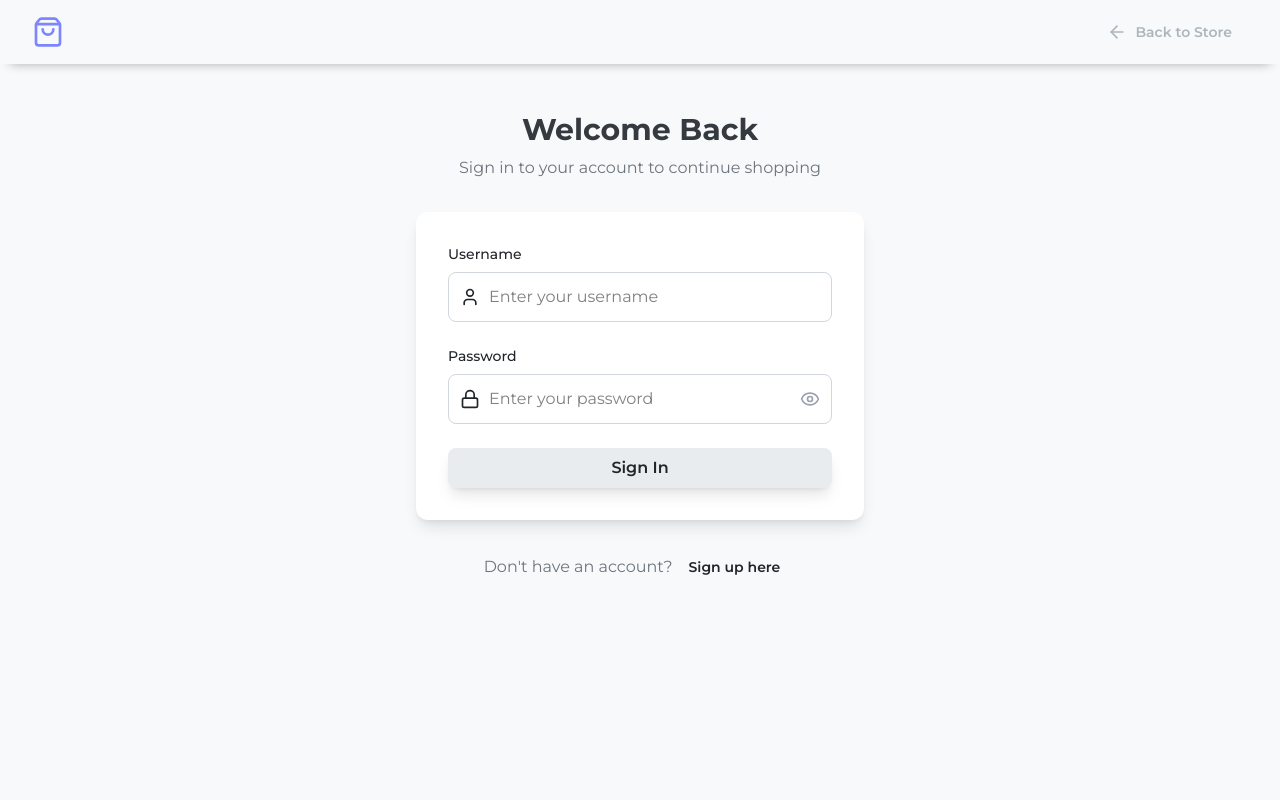
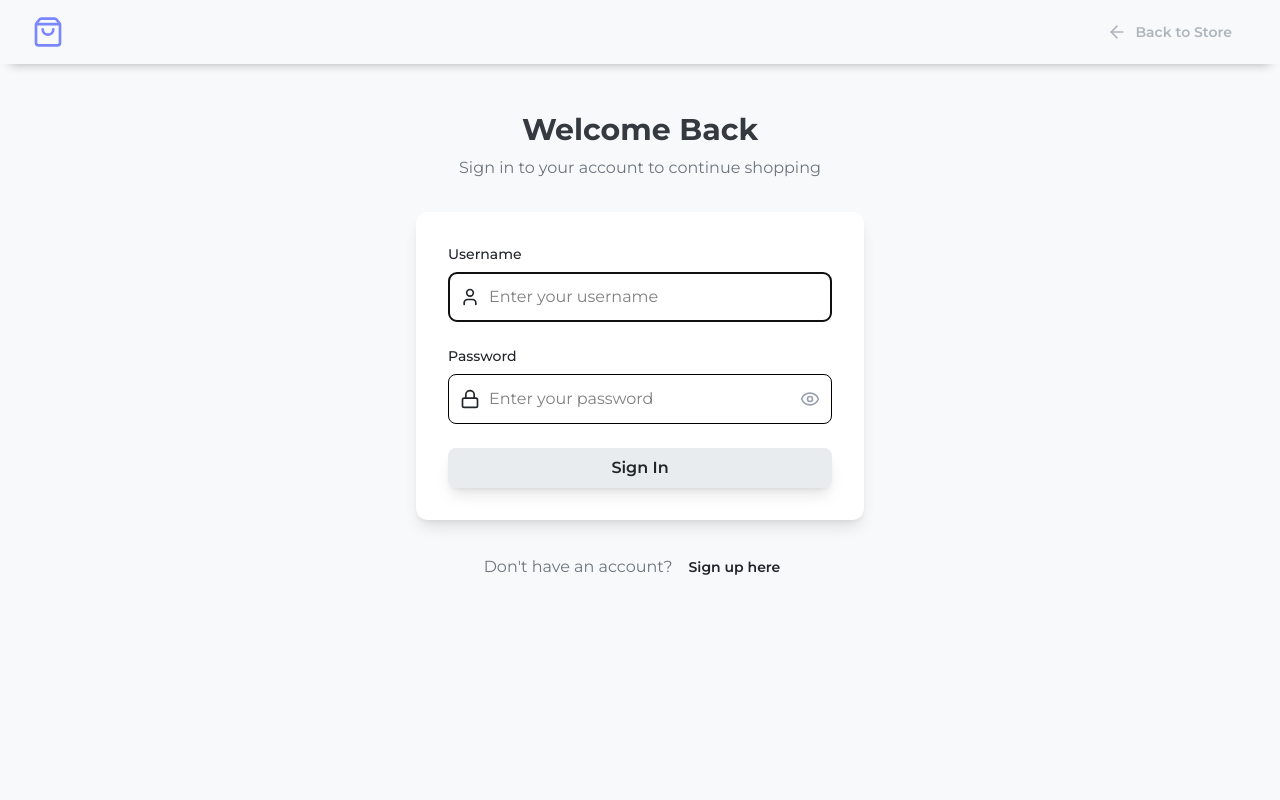
Before and after one commit to gemadp01/ojt-netkrom-frontend, a React (Vite) app: page /login in a window 1280 px wide. Shown: the top 800 px of the page. Built offline with nearby package versions, Linux system fonts and the light colour scheme.

Commit message:
feat(auth): integrate login and logout with API

```diff
--- a/src/components/AdminLayout/AdminLayout.jsx
+++ b/src/components/AdminLayout/AdminLayout.jsx
@@ -4,9 +4,11 @@ import { AdminPage } from "@/components/guard/AdminPage";
 import SidebarItem from "@/components/AdminLayout/Sidebar/SidebarItem";
 import SidebarHeader from "@/components/AdminLayout/Sidebar/SidebarHeader";
 import { Button } from "@/components/common/Button";
+import { useNavigate } from "react-router";
 
 const AdminLayout = ({ title, rightSection, children }) => {
   const [sidebarOpen, setSidebarOpen] = useState(false);
+  const navigate = useNavigate();
 
   const handleSidebarOpen = useCallback((tab) => {
     setSidebarOpen(tab);
@@ -17,6 +19,16 @@ const AdminLayout = ({ title, rightSection, children }) => {
     email: "sarah@catalogstore.com",
     avatar:
       "https://images.unsplash.com/photo-1494790108755-2616c66e1de0?w=40&h=40&fit=crop",
+  };
+
+  const handleLogout = async (e) => {
+    e.preventDefault();
+
+    await fetch("/api/auth/logout", { method: "POST" });
+
+    localStorage.removeItem("token");
+
+    navigate("/login");
   };
 
   return (
@@ -49,9 +61,11 @@ const AdminLayout = ({ title, rightSection, children }) => {
                 </p>
                 <p className="text-sm text-gray-500">{adminUser.email}</p>
               </div>
-              <button className="text-gray-400 hover:text-gray-600">
-                <LogOut className="h-5 w-5 ml-3" />
-              </button>
+              <form onSubmit={handleLogout}>
+                <Button type="submit" variant="icon" size="sm">
+                  <LogOut className="h-5 w-5" />
+                </Button>
+              </form>
             </div>
           </div>
         </div>
--- a/src/components/AdminLayout/Sidebar/SidebarHeader.jsx
+++ b/src/components/AdminLayout/Sidebar/SidebarHeader.jsx
@@ -5,7 +5,7 @@ import React from "react";
 const SidebarHeader = React.memo(({ setSidebarOpen }) => {
   return (
     <>
-      <div className="flex items-center">
+      <div className="flex items-center mr-8">
         <ShoppingBag className="h-8 w-8 text-indigo-600" />
         <span className="ml-2 text-xl font-bold text-gray-900">
           CatalogStore
--- a/src/pages/LoginPage.jsx
+++ b/src/pages/LoginPage.jsx
@@ -1,104 +1,87 @@
-import React, { useState } from "react";
+import { useEffect, useState } from "react";
 import {
   Eye,
   EyeOff,
-  Mail,
   Lock,
   CheckCircle,
   AlertCircle,
   User,
 } from "lucide-react";
 import { Button } from "@/components/common/Button";
-import { Link } from "react-router";
+import { Link, useNavigate } from "react-router";
+import { set, useForm } from "react-hook-form";
 
 const LoginPage = () => {
-  const [formData, setFormData] = useState({
-    email: "",
-    password: "",
-    rememberMe: false,
+  const {
+    register,
+    handleSubmit,
+    formState: { errors, isSubmitting },
+    watch,
+  } = useForm({
+    mode: "onChange",
+    reValidateMode: "onSubmit",
   });
   const [showPassword, setShowPassword] = useState(false);
-  const [errors, setErrors] = useState({});
-  const [isLoading, setIsLoading] = useState(false);
   const [loginSuccess, setLoginSuccess] = useState(false);
+  const [status, setStatus] = useState("");
+  const navigate = useNavigate();
 
-  const handleInputChange = (e) => {
-    const { name, value, type, checked } = e.target;
-    setFormData((prev) => ({
-      ...prev,
-      [name]: type === "checkbox" ? checked : value,
-    }));
+  const onSubmit = async (data) => {
+    try {
+      const response = await fetch("http://localhost:3000/api/auth/login", {
+        method: "POST",
+        headers: {
+          "Content-Type": "application/json",
+        },
+        body: JSON.stringify(data),
+      });
+      const result = await response.json();
 
-    // Clear error when user starts typing
-    if (errors[name]) {
-      setErrors((prev) => ({
-        ...prev,
-        [name]: "",
-      }));
+      if (!response.ok) {
+        // Kalau backend ngirim { success: false, message: "..." }
+        // maka otomatis error code 500, error code dibawah itu dijadikan error server
+        if (result.success === false) {
+          throw new Error(result.message);
+        }
+        if (result.message) {
+          setStatus(result.message);
+          return;
+        }
+      } else {
+        setLoginSuccess(true);
+        setStatus(result.message);
+        localStorage.setItem("token", result.token);
+      }
+    } catch (error) {
+      setStatus((error.message = "An error occurred"));
     }
   };
 
-  const validateForm = () => {
-    const newErrors = {};
+  const username = watch("username");
+  const password = watch("password");
 
-    // Email validation
-    if (!formData.email) {
-      newErrors.email = "Email is required";
-    } else if (!/^[^\s@]+@[^\s@]+\.[^\s@]+$/.test(formData.email)) {
-      newErrors.email = "Please enter a valid email address";
+  useEffect(() => {
+    if (status) setStatus("");
+  }, [username, password]);
+
+  useEffect(() => {
+    if (loginSuccess) {
+      const timer = setTimeout(() => {
+        navigate("/admin/dashboard");
+      }, 3000);
+      return () => clearTimeout(timer);
     }
-
-    // Password validation
-    if (!formData.password) {
-      newErrors.password = "Password is required";
-    } else if (formData.password.length < 6) {
-      newErrors.password = "Password must be at least 6 characters";
-    }
-
-    setErrors(newErrors);
-    return Object.keys(newErrors).length === 0;
-  };
-
-  const handleSubmit = async () => {
-    if (!validateForm()) {
-      return;
-    }
-
-    setIsLoading(true);
-
-    // Simulate API call
-    try {
-      await new Promise((resolve) => setTimeout(resolve, 1500));
-
-      // Mock successful login
-      console.log("Login successful:", formData);
-      setLoginSuccess(true);
-
-      // Redirect after success
-      setTimeout(() => {
-        // In real app, navigate to dashboard or previous page
-        console.log("Redirecting to dashboard...");
-        setLoginSuccess(false);
-        setFormData({ email: "", password: "", rememberMe: false });
-      }, 2000);
-    } catch (error) {
-      setErrors({ general: "Login failed. Please check your credentials." });
-    } finally {
-      setIsLoading(false);
-    }
-  };
+  }, [loginSuccess]);
 
   if (loginSuccess) {
     return (
-      <div className="min-h-screen bg-gray-50 flex items-center justify-center py-12 px-4 sm:px-6 lg:px-8">
+      <div className="min-h-screen bg-background flex items-center justify-center py-12 px-4 sm:px-6 lg:px-8">
         <div className="max-w-md w-full space-y-8 text-center">
-          <div className="bg-white rounded-xl shadow-lg p-8">
+          <div className="bg-background rounded-xl shadow-lg p-8">
             <div className="w-16 h-16 bg-green-100 rounded-full flex items-center justify-center mx-auto mb-6">
               <CheckCircle className="h-8 w-8 text-green-600" />
             </div>
-            <h2 className="text-2xl font-bold text-gray-900 mb-4">
-              Login Successful!
-            </h2>
+            <h2 className="text-2xl font-bold text-heading mb-4">{status}</h2>
             <p className="text-gray-600 mb-6">
               Welcome back! Redirecting you to your dashboard...
             </p>
@@ -124,20 +107,21 @@ const LoginPage = () => {
           </div>
 
           {/* Login Form */}
+          <form onSubmit={handleSubmit(onSubmit)}>
             <div className="bg-white rounded-xl shadow-lg p-8">
               <div className="space-y-6">
                 {/* General Error */}
-              {errors.general && (
+                {status && (
                   <div className="bg-red-50 border border-red-200 rounded-lg p-4 flex items-center">
                     <AlertCircle className="h-5 w-5 text-red-500 mr-3" />
-                  <span className="text-red-700">{errors.general}</span>
+                    <span className="text-red-700">{status}</span>
                   </div>
                 )}
 
                 {/* Email Field */}
                 <div>
                   <label
-                  htmlFor="email"
+                    htmlFor="username"
                     className="block text-sm font-medium text-foreground mb-2"
                   >
                     Username
@@ -148,18 +132,18 @@ const LoginPage = () => {
                     </div>
                     <input
                       type="text"
-                    value={formData.email}
-                    onChange={handleInputChange}
-                    className={`w-full pl-10 pr-4 py-3 border rounded-lg focus:ring-2 focus:ring-indigo-500 focus:border-indigo-500 transition-colors ${
-                      errors.email
-                        ? "border-red-300 focus:ring-red-500 focus:border-red-500"
-                        : "border-gray-300"
-                    }`}
+                      {...register("username", {
+                        required: "Username is required",
+                      })}
+                      className="w-full pl-10 pr-4 py-3 border rounded-lg  transition-colors"
                       placeholder="Enter your username"
+                      autoFocus
                     />
                   </div>
-                {errors.email && (
-                  <p className="mt-1 text-sm text-red-600">{errors.email}</p>
+                  {errors.username && (
+                    <p className="mt-1 text-sm text-red-600">
+                      {errors.username.message}
+                    </p>
                   )}
                 </div>
 
@@ -176,16 +160,11 @@ const LoginPage = () => {
                       <Lock className="h-5 w-5 text-foreground" />
                     </div>
                     <input
-                    id="password"
-                    name="password"
+                      {...register("password", {
+                        required: "Password is required",
+                      })}
                       type={showPassword ? "text" : "password"}
-                    value={formData.password}
-                    onChange={handleInputChange}
-                    className={`w-full pl-10 pr-12 py-3 border rounded-lg focus:ring-2 focus:ring-indigo-500 focus:border-indigo-500 transition-colors ${
-                      errors.password
-                        ? "border-red-300 focus:ring-red-500 focus:border-red-500"
-                        : "border-gray-300"
-                    }`}
+                      className="w-full pl-10 pr-12 py-3 border rounded-lg  transition-colors"
                       placeholder="Enter your password"
                     />
                     <button
@@ -201,7 +180,9 @@ const LoginPage = () => {
                     </button>
                   </div>
                   {errors.password && (
-                  <p className="mt-1 text-sm text-red-600">{errors.password}</p>
+                    <p className="mt-1 text-sm text-red-600">
+                      {errors.password.message}
+                    </p>
                   )}
                 </div>
 
@@ -210,12 +191,11 @@ const LoginPage = () => {
                   type="submit"
                   variant="primary"
                   width="full"
-                onClick={handleSubmit}
-                disabled={isLoading}
+                  disabled={isSubmitting}
                 >
-                {isLoading ? (
+                  {isSubmitting ? (
                     <div className="flex justify-center items-center">
-                    <div className="animate-spin rounded-full h-5 w-5 border-b-2 border-border mr-2"></div>
+                      <div className="animate-spin rounded-full h-5 w-5 border-b-2 border-foreground mr-2"></div>
                       Signing in...
                     </div>
                   ) : (
@@ -224,6 +204,7 @@ const LoginPage = () => {
                 </Button>
               </div>
             </div>
+          </form>
 
           {/* Sign Up Link */}
           <div className="text-center">
```
Lines whose indentation alone changed are shown as unchanged.
